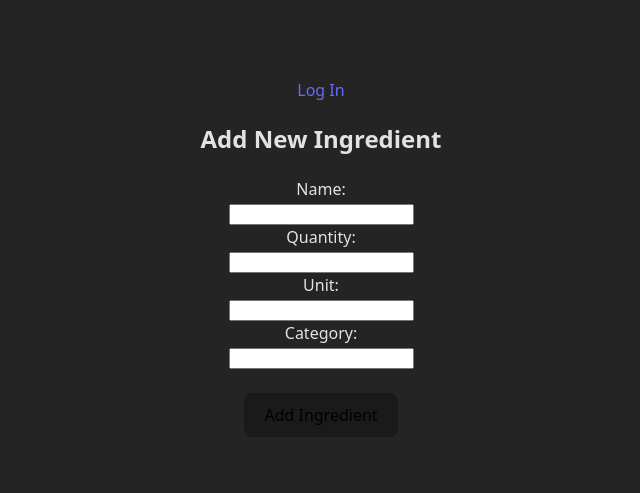
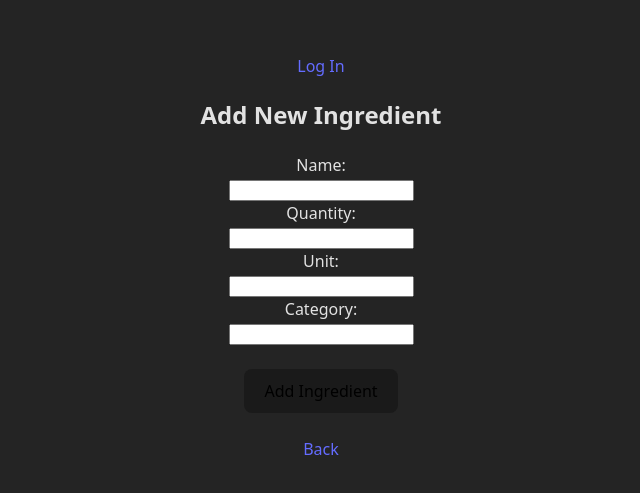
Before and after one commit to Inventory-Managment-Collective/inventory-management-app, a React (Vite) app: page /createIngredient in a window 1280 px wide. Shown: the part 143-636 px from the top of the page, without its empty margins (319-959 px from the left). Built offline with nearby package versions, Linux system fonts and the light colour scheme; no server answers.

Commit message:
implemented back buttons on each page for ease of navigation

```diff
--- a/src/pages/CreateIngredient.jsx
+++ b/src/pages/CreateIngredient.jsx
@@ -1,5 +1,5 @@
 import React, { useState, useEffect } from 'react';
-import { useNavigate } from 'react-router-dom';
+import { useNavigate, Link } from 'react-router-dom';
 import { ref, push, set } from 'firebase/database';
 import { db } from '../firebase';
 import { getAuth, onAuthStateChanged } from 'firebase/auth';
@@ -77,6 +77,8 @@ export default function CreateIngredient() {
         <br />
         <button type="submit">Add Ingredient</button>
       </form>
+      <br />
+            <Link to="/ingredients">Back</Link>
     </div>
   );
 }
--- a/src/pages/Ingredients.jsx
+++ b/src/pages/Ingredients.jsx
@@ -97,6 +97,8 @@ export default function Ingredients() {
         </ul>
       )}
       <Link to="/createIngredient">Add an Ingredient</Link>
+      <br />
+      <Link to="/">Back</Link>
     </div>
   );
 }
--- a/src/pages/RecipeDetails.jsx
+++ b/src/pages/RecipeDetails.jsx
@@ -124,6 +124,8 @@ export default function RecipeDetails() {
       >
         Make Recipe
       </button>
+      <br />
+      <Link to="/recipes">Back</Link>
     </div>
   );
 }
--- a/src/pages/Recipes.jsx
+++ b/src/pages/Recipes.jsx
@@ -129,6 +129,8 @@ export default function Recipes() {
             )}
             <br />
             <Link to="/createRecipe">+ Add New Recipe</Link>
+            <br />
+            <Link to="/">Back</Link>
         </div>
     );
 }
--- a/src/pages/UpdateIngredient.jsx
+++ b/src/pages/UpdateIngredient.jsx
@@ -1,5 +1,5 @@
 import React, { useEffect, useState } from 'react';
-import { useParams, useNavigate } from 'react-router-dom';
+import { useParams, useNavigate, Link } from 'react-router-dom';
 import { ref, get, update } from 'firebase/database';
 import { db } from '../firebase';
 import { getAuth, onAuthStateChanged } from 'firebase/auth';
@@ -112,6 +112,8 @@ export default function UpdateIngredient() {
         <br />
         <button type="submit">Update</button>
       </form>
+      <br/>
+      <Link to="/ingredients">Back</Link>
     </div>
   );
 }
--- a/src/pages/UpdateRecipe.jsx
+++ b/src/pages/UpdateRecipe.jsx
@@ -1,5 +1,5 @@
 import React, { useEffect, useState } from 'react';
-import { useParams, useNavigate } from 'react-router-dom';
+import { useParams, useNavigate, Link } from 'react-router-dom';
 import { ref, get, update } from 'firebase/database';
 import { db } from '../firebase';
 import { getAuth, onAuthStateChanged  } from 'firebase/auth';
@@ -166,6 +166,7 @@ export default function UpdateRecipe() {
         <br />
         <button type="submit">Update Recipe</button>
       </form>
+      <Link to={`/userRecipes/${recipeId}`}>Back</Link>
     </div>
   );
 }
--- a/src/pages/UserRecipeDetails.jsx
+++ b/src/pages/UserRecipeDetails.jsx
@@ -140,6 +140,8 @@ export default function UserRecipeDetails() {
       >
         Make Recipe
       </button>
+      <br />
+      <Link to="/userRecipes">Back</Link>
     </div>
   );
 }
--- a/src/pages/UserRecipes.jsx
+++ b/src/pages/UserRecipes.jsx
@@ -130,6 +130,8 @@ export default function UserRecipes() {
             )}
             <br />
             <Link to="/createRecipe">+ Add New Recipe</Link>
+            <br />
+            <Link to="/">Back</Link>
         </div>
     );
 }
```
Lines whose indentation alone changed are shown as unchanged.
